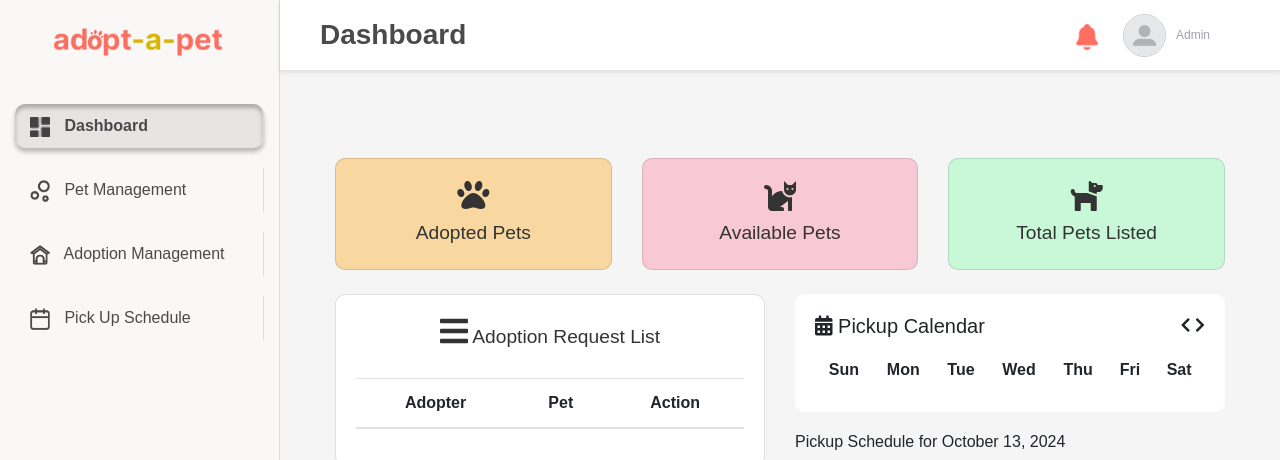
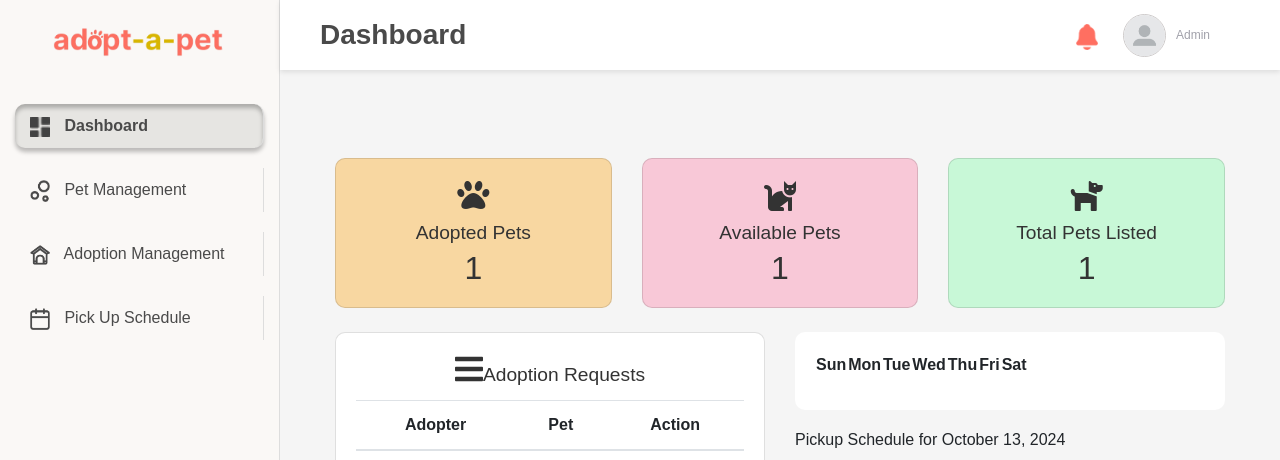
Before and after one commit to eynabdllh/pet-adoption-system, a Django app: page /dashboard/admin/ in a window 1280 px wide. Shown: the top 460 px of the page. Run offline with Django 5.2, Linux system fonts and the light colour scheme; tables that the repository leaves empty hold one stand-in row (values such as "Sample post"); lists and menus that the app fills with data are empty; some libraries are stand-ins or nearby versions.

Commit message:
[Ana] fixed admin dashboard ui

```diff
--- a/dashboard/templates/admin_dashboard.html
+++ b/dashboard/templates/admin_dashboard.html
@@ -121,8 +121,8 @@ Dashboard
     <div class="row">
         <div class="col-md-6">
             <div class="card">
-                <h5><i class="fas fa-bars"></i> Adoption Request List</h5>
-                <table class="table mt-3">
+                <h5><i class="fas fa-bars"></i>Adoption Requests</h5>
+                <table class="table">
                     <thead>
                         <tr>
                             <th>Adopter</th>
@@ -133,17 +133,11 @@ Dashboard
                     <tbody>
                         {% for request in adoption_requests %}
                         <tr>
+                            <td>{{ request.adopter.username }}</td>
+                            <td>{{ request.pet.name }}</td>
                             <td>
-                                <img src="{{ request.adopter.profile_image.url }}" alt="Adopter Image" class="rounded-circle" height="30" width="30"/>
-                                {{ request.adopter.name }}
-                            </td>
-                            <td>
-                                <img src="{{ request.pet.image.url }}" alt="Pet Image" class="rounded-circle" height="30" width="30"/>
-                                {{ request.pet.name }}
-                            </td>
-                            <td>
-                                <button class="btn btn-approve btn-sm">Approve</button>
-                                <button class="btn btn-reject btn-sm">Reject</button>
+                                <button>Approve</button>
+                                <button>Reject</button>
                             </td>
                         </tr>
                         {% endfor %}
@@ -152,34 +146,23 @@ Dashboard
             </div>
         </div>
 
-        <!-- Calendar and Pickup Schedule -->
+        <!-- Calendar -->
         <div class="col-md-6">
             <div class="calendar">
-                <div class="calendar-header">
-                    <h5><i class="fas fa-calendar-alt"></i> Pickup Calendar</h5>
-                    <div>
-                        <i class="fas fa-chevron-left"></i>
-                        <i class="fas fa-chevron-right"></i>
-                    </div>
-                </div>
-                <table class="calendar-table">
+                <table>
                     <thead>
                         <tr>
-                            <th>Sun</th>
-                            <th>Mon</th>
-                            <th>Tue</th>
-                            <th>Wed</th>
-                            <th>Thu</th>
-                            <th>Fri</th>
-                            <th>Sat</th>
+                            <th>Sun</th><th>Mon</th><th>Tue</th><th>Wed</th><th>Thu</th><th>Fri</th><th>Sat</th>
                         </tr>
                     </thead>
                     <tbody>
                         {% for week in calendar_weeks %}
                         <tr>
                             {% for day in week %}
-                            <td class="{% if day.has_pickup %}active{% endif %}" data-day="{{ day.date }}">
-                                {{ day.date|date:"j" }}
+                            <td>
+                                {% if day.has_pickup %}
+                                <span>{{ day.date.day }}</span>
+                                {% endif %}
                             </td>
                             {% endfor %}
                         </tr>
@@ -187,7 +170,6 @@ Dashboard
                     </tbody>
                 </table>
             </div>
-
             <!-- Pickup Schedule List -->
             <div class="schedule">
                 <h6>Pickup Schedule for {{ selected_date|date:"F j, Y" }}</h6>
@@ -217,16 +199,4 @@ Dashboard
         </div>
     </div>
 </div>
-
-<script>
-    // mock function for now, needs JS logic to make calendar functional
-    document.querySelectorAll('.calendar-table td.active').forEach(function(day) {
-        day.addEventListener('click', function() {
-            const selectedDay = day.getAttribute('data-day');
-            alert('Show pickups for ' + selectedDay);
-            // incomplte
-            // need to update the pickup schedule based on the selected day.
-        });
-    });
-</script>
 {% endblock %}
--- a/dashboard/views.py
+++ b/dashboard/views.py
@@ -1,6 +1,6 @@
 from django.shortcuts import render, get_object_or_404
 from django.utils import timezone
-from datetime import datetime
+from datetime import datetime, timedelta
 from pet_listing.models import Pet
 from request_form.models import Adoption
 from schedule_form.models import Schedule
@@ -21,24 +21,47 @@ def admin_dashboard(request):
     else:
         selected_date = today
 
+    calendar_weeks = get_calendar_data(selected_date)
+
     scheduled_pickups = Schedule.objects.filter(scheduled_at__date=selected_date)
+    #scheduled_pickups = Schedule.objects.filter(scheduled_at__date=selected_date, completed=False)
 
     context = {
-        'adopted_count': adopted_count,
-        'available_count': available_count,
-        'total_pet_count': total_pet_count,
-        'pending_requests': pending_requests,
-        'scheduled_pickups': scheduled_pickups,
+        'adopted_pets_count': adopted_count,
+        'available_pets_count': available_count,
+        'total_pets_count': total_pet_count,
+        'adoption_requests': pending_requests,
+        'calendar_weeks': calendar_weeks,
+        'pickups': scheduled_pickups,
         'selected_date': selected_date,
-        'today': today,
     }
 
     return render(request, 'admin_dashboard.html', context)
 
+def get_calendar_data(date):
+    start_of_month = date.replace(day=1)
+    start_of_week = start_of_month - timedelta(days=start_of_month.weekday())
+    days_in_month = (date.replace(month=date.month % 12 + 1, day=1) - timedelta(days=1)).day
+
+    weeks = []
+    current_date = start_of_week
+    for _ in range(6):
+        week = []
+        for _ in range(7):
+            week.append({
+                'date': current_date,
+                'has_pickup': Schedule.objects.filter(scheduled_at__date=current_date).exists(),
+            })
+            current_date += timedelta(days=1)
+        weeks.append(week)
+        if current_date.day == 1 and current_date.month != start_of_month.month:
+            break
+    return weeks
+
 def complete_pickup(request, pickup_id):
     if request.method == "POST":
         pickup = get_object_or_404(Schedule, id=pickup_id)
-        pickup.completed = True
+        #pickup.completed = True
         pickup.save()
         return JsonResponse({'status': 'success'})
     return JsonResponse({'status': 'failed'}, status=400)
```
Also changed, not shown: pet_listing/migrations/0011_pet_is_adopted_pet_is_requested.py, request_form/migrations/0007_adoption_status.py (added).
